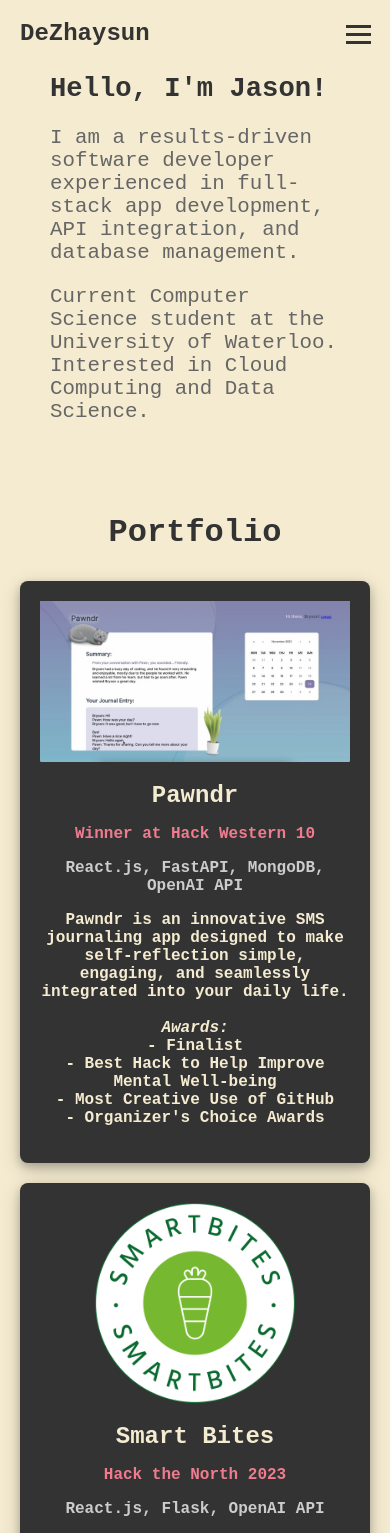
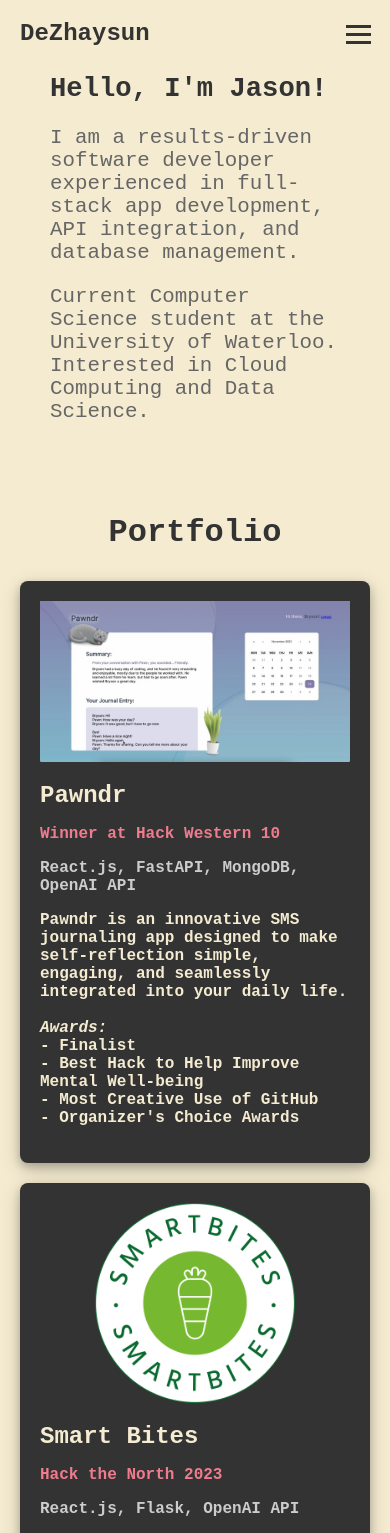
Before and after one commit to DeZhaysun/portfolio, a React (Create React App) app: page / in a window 390 px wide. Shown: the top 1533 px of the page. Built offline with nearby package versions, Linux system fonts and the light colour scheme.

Commit message:
fixed mobile view portfolio card text alignment

```diff
--- a/src/components/PortfolioCard.css
+++ b/src/components/PortfolioCard.css
@@ -61,4 +61,7 @@
   .portfolio-card {
     flex: 0 1 calc(100% - 20px); /* Make each card take up 100% width on smaller screens */
   }
+  .project-details {
+    text-align: left; /* Left-align text on smaller screens */
+  }
 }
```
